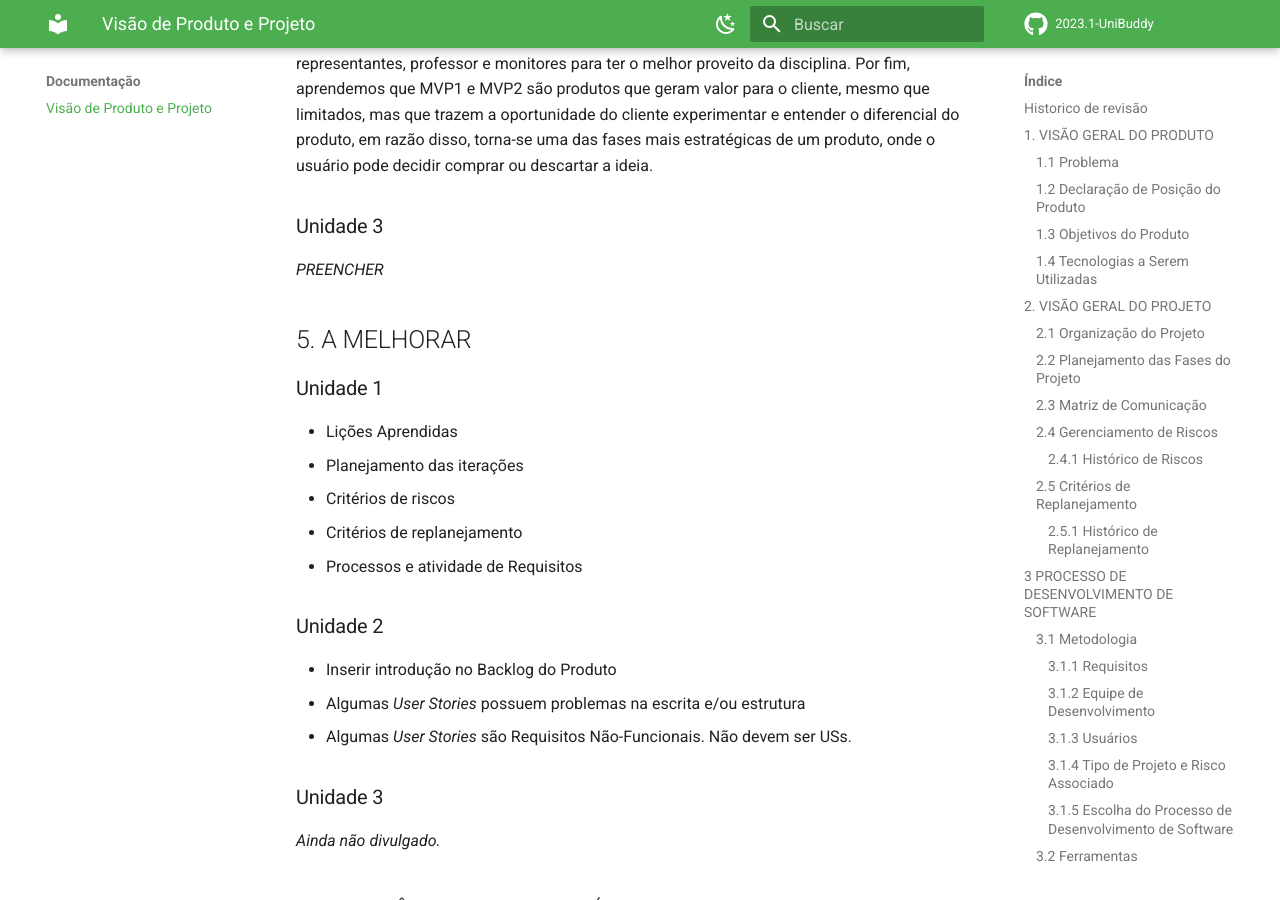
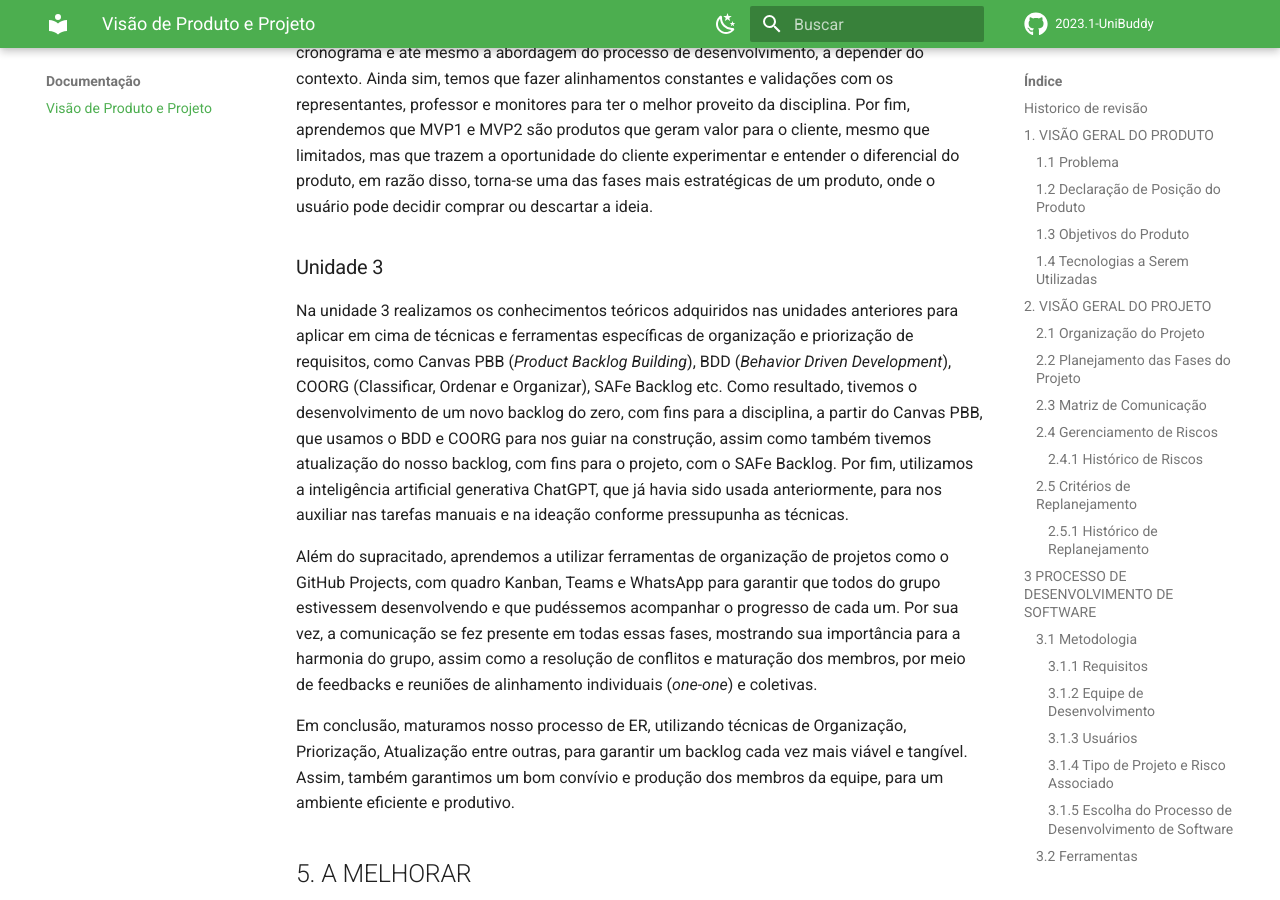
Before and after one commit to mdsreq-fga-unb/2023.1-UniBuddy, an MkDocs documentation site: the page built from docs/visao-produto-projeto.md, in a window 1280 px wide and 900 px high, scrolled down 13923 px. Built offline with MkDocs 1.6.1 and Material for MkDocs 9.7.7, drawn with Linux system fonts in a browser that asks for light colours; comment, search, counter and statistics services are not loaded; some of the changed text lies outside the part shown.

Commit message:
Atualização das lições aprendidas

```diff
--- a/docs/visao-produto-projeto.md
+++ b/docs/visao-produto-projeto.md
@@ -14,7 +14,7 @@ Data | Versão | Descrição | Autor | Revisores
 22/05/23 | 1.3 | Inserção de detalhes na matriz de comunicação, revisão da análise de risco e critérios de replanejamento | Juan | João
 24/05/23 | 1.4 | Correção do Planejamento do projeto, da abordagem de desenvolvimneto, das entregas, e da matriz de comunicação, inclusão de item no histórico de replanejamento | Juan | João
 25/05/23 | 2.0 | Segunda versão de entrega | Juan, João, Pedro Henrique, Pedro Lucas | João
-17/06/23 | 2.1 | Correção do Planejamento do projeto, Histórico de Riscos, Histórico de Replanejamento | Juan | João
+17/06/23 | 2.1 | Correção do Planejamento do projeto, Histórico de Riscos, Histórico de Replanejamento, Lições aprendidas, Pontos de melhoria | Juan | ?
 
 
 ## 1.	VISÃO GERAL DO PRODUTO
@@ -380,7 +380,11 @@ Na unidade 2 realizamos as Atividades de Engenharia de Requisitos (MARSICANO, 20
 
 Portanto, com base no descrito acima, podemos dizer que aprendemos todo o processo de definição dos requisitos, de uma maneira objetiva, organizada e concisa, mesmo com diversas discordâncias e erros ao longo do processo, o que nos levou a mais aprendizados enquanto equipe. Em seguida, também aprendemos que muitas vezes pode ser necessário readaptar o cronograma e até mesmo a abordagem do processo de desenvolvimento, a depender do contexto. Ainda sim, temos que fazer alinhamentos constantes e validações com os representantes, professor e monitores para ter o melhor proveito da disciplina. Por fim, aprendemos que MVP1 e MVP2 são produtos que geram valor para o cliente, mesmo que limitados, mas que trazem a oportunidade do cliente experimentar e entender o diferencial do produto, em razão disso, torna-se uma das fases mais estratégicas de um produto, onde o usuário pode decidir comprar ou descartar a ideia.
 ### Unidade 3
-*PREENCHER*
+Na unidade 3 realizamos os conhecimentos teóricos adquiridos nas unidades anteriores para aplicar em cima de técnicas e ferramentas específicas de organização e priorização de requisitos, como Canvas PBB (_Product Backlog Building_), BDD (_Behavior Driven Development_), COORG (Classificar, Ordenar e Organizar), SAFe Backlog etc. Como resultado, tivemos o desenvolvimento de um novo backlog do zero, com fins para a disciplina, a partir do Canvas PBB, que usamos o BDD e COORG para nos guiar na construção, assim como também tivemos atualização do nosso backlog, com fins para o projeto, com o SAFe Backlog. Por fim, utilizamos a inteligência artificial generativa ChatGPT, que já havia sido usada anteriormente, para nos auxiliar nas tarefas manuais e na ideação conforme pressupunha as técnicas.
+
+Além do supracitado, aprendemos a utilizar ferramentas de organização de projetos como o GitHub Projects, com quadro Kanban, Teams e WhatsApp para garantir que todos do grupo estivessem desenvolvendo e que pudéssemos acompanhar o progresso de cada um. Por sua vez, a comunicação se fez presente em todas essas fases, mostrando sua importância para a harmonia do grupo, assim como a resolução de conflitos e maturação dos membros, por meio de feedbacks e reuniões de alinhamento individuais (_one-one_) e coletivas.
+
+Em conclusão, maturamos nosso processo de ER, utilizando técnicas de Organização, Priorização, Atualização entre outras, para garantir um backlog cada vez mais viável e tangível. Assim, também garantimos um bom convívio e produção dos membros da equipe, para um ambiente eficiente e produtivo.
 
 ## 5. A MELHORAR
 ### Unidade 1
```
